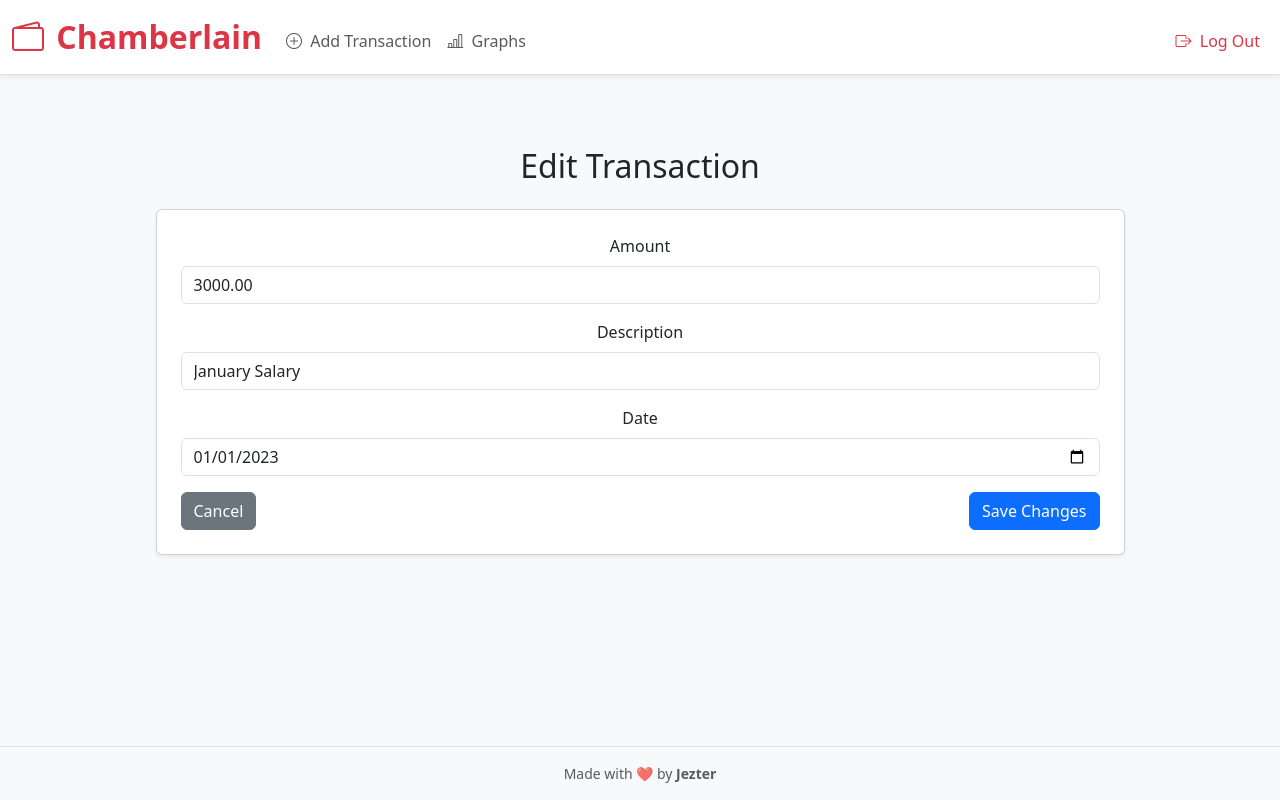
After one commit to Jezter0/Chamberlain, a Flask app: page /edit/1 in a window 1280 px wide. The commit adds this page. Run offline with Flask 3, Linux system fonts and the light colour scheme; the visitor is signed in with stand-in values (Sample User, id 1); data comes from the database, SQL or seed files in the repository.

Commit message:
Fixed Edit

```diff
--- a/app.py
+++ b/app.py
@@ -180,7 +180,8 @@ def edit_transaction(transaction_id):
     if request.method == 'POST':
         transaction.amount = request.form['amount']
         transaction.description = request.form['description']
-        transaction.date = request.form['date']
+        transaction.date = datetime.strptime(request.form['date'], '%Y-%m-%d').date()
+
         db.session.commit()
         return redirect('/')
 
@@ -234,6 +235,7 @@ def register():
         return redirect("/")
     else:
         return render_template('register.html')
+
 
 @app.route('/login', methods=['GET', 'POST'])
 def login():
--- a/templates/charts.html
+++ b/templates/charts.html
@@ -8,7 +8,7 @@
 <div class="container py-4">
   <h2 class="text-center mb-4">Income & Expense Over Time</h2>
 
-  <!-- 🔽 Filter Controls -->
+  <!-- Filter Controls -->
   <div class="row justify-content-center mb-4">
     <div class="col-md-3 mb-2">
       <label for="startDate" class="form-label fw-bold">Start Date</label>
--- /dev/null
+++ b/templates/edit.html
@@ -0,0 +1,31 @@
+{% extends "layout.html" %}
+
+{% block title %}Edit Transaction{% endblock %}
+
+{% block main %}
+<div class="container mt-4">
+    <h2 class="mb-4 text-center">Edit Transaction</h2>
+
+    <form action="{{ url_for('edit_transaction', transaction_id=transaction.id) }}" method="POST" class="card p-4 shadow-sm">
+        <div class="mb-3">
+            <label for="amount" class="form-label">Amount</label>
+            <input type="number" name="amount" id="amount" step="0.01" class="form-control" value="{{ transaction.amount }}" required>
+        </div>
+
+        <div class="mb-3">
+            <label for="description" class="form-label">Description</label>
+            <input type="text" name="description" id="description" class="form-control" value="{{ transaction.description }}" required>
+        </div>
+
+        <div class="mb-3">
+            <label for="date" class="form-label">Date</label>
+            <input type="date" name="date" id="date" class="form-control" value="{{ transaction.date.strftime('%Y-%m-%d') }}" required>
+        </div>
+
+        <div class="d-flex justify-content-between">
+            <a href="/" class="btn btn-secondary">Cancel</a>
+            <button type="submit" class="btn btn-primary">Save Changes</button>
+        </div>
+    </form>
+</div>
+{% endblock %}
```
